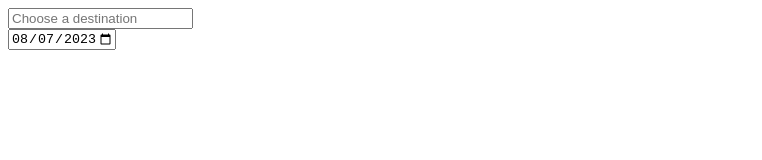
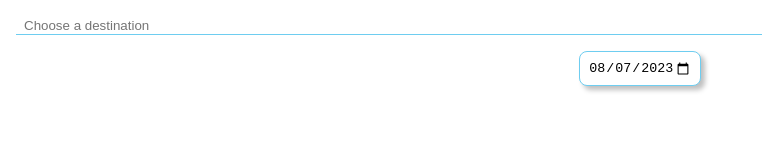
Before and after one commit to ruimpcastro/challenge, a website with bundled scripts: page index.html in a window 1280 px wide. Shown: the whole page, without its empty margins (0-762 px from the left). Built offline with nearby package versions, Linux system fonts and the light colour scheme.

Commit message:
Added style to inputSearch and datepicker (#11)

```diff
--- a/style.css
+++ b/style.css
@@ -5,3 +5,84 @@
 .item {
   cursor: pointer;
 }
+:root {
+  --border-color: rgb(110, 205, 240);
+  --component-background-color: rgb(226, 243, 253);
+}
+
+* {
+  box-sizing: border-box;
+}
+
+body {
+  margin: 1rem;
+  display: flex;
+  flex-direction: column;
+  gap: 1rem;
+}
+
+::-webkit-search-cancel-button {
+  cursor: pointer;
+}
+
+.search-input {
+  width: 100%;
+  padding-inline: 0.5rem;
+  border: none;
+  border-bottom: 1px solid var(--border-color);
+}
+
+.search-input:focus-visible {
+  outline: none;
+  border-bottom-width: 2px;
+  margin-bottom: -1px;
+}
+
+#results-list {
+  padding: 0.5rem 1rem;
+  margin: 0;
+  list-style: none;
+  background: var(--component-background-color);
+  border-bottom-left-radius: 0.5rem;
+  border-bottom-right-radius: 0.5rem;
+}
+
+.item {
+  cursor: pointer;
+  padding-block: 0.25rem;
+}
+
+#datepicker-container {
+  display: flex;
+  justify-content: center;
+}
+
+#datepicker {
+  padding: 0.5rem;
+  border-radius: 0.5rem;
+  border: 1px solid var(--border-color);
+  display: flex;
+  flex-direction: row-reverse;
+  box-shadow: 4px 4px 5px rgba(0, 0, 0, 0.25);
+  min-width: fit-content;
+}
+
+#datepicker:focus-visible {
+  outline: none;
+  border-width: 2px;
+  margin-top: -1px;
+}
+
+::-webkit-calendar-picker-indicator {
+  cursor: pointer;
+  /* background-color: var(--border-color);
+  border-radius: 50%;
+  padding: 0.5rem;
+  margin-bottom: 4px; */
+  /* background-image: url("https://fontawesome.com/icons/calendar?f=classic&s=regular&pc=%23ffffff"); */
+}
+
+::-webkit-datetime-edit {
+  cursor: text;
+  min-width: max-content;
+}
```
